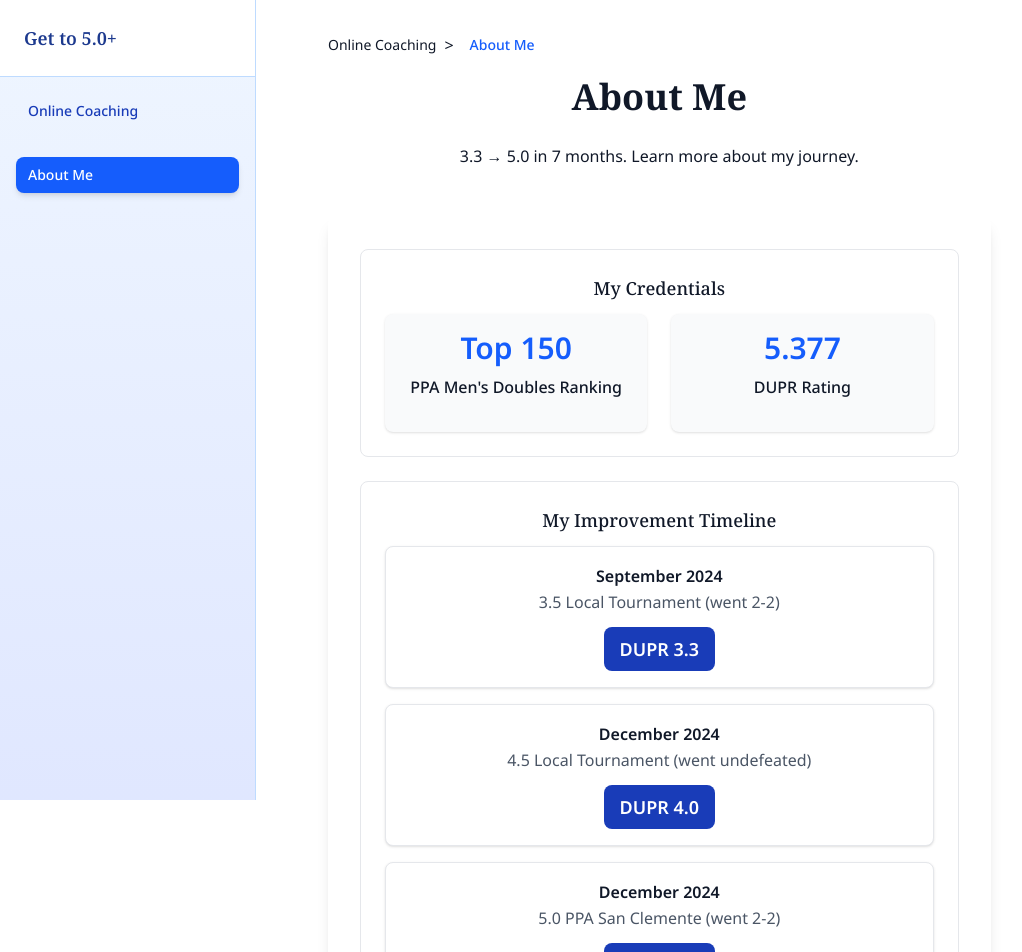
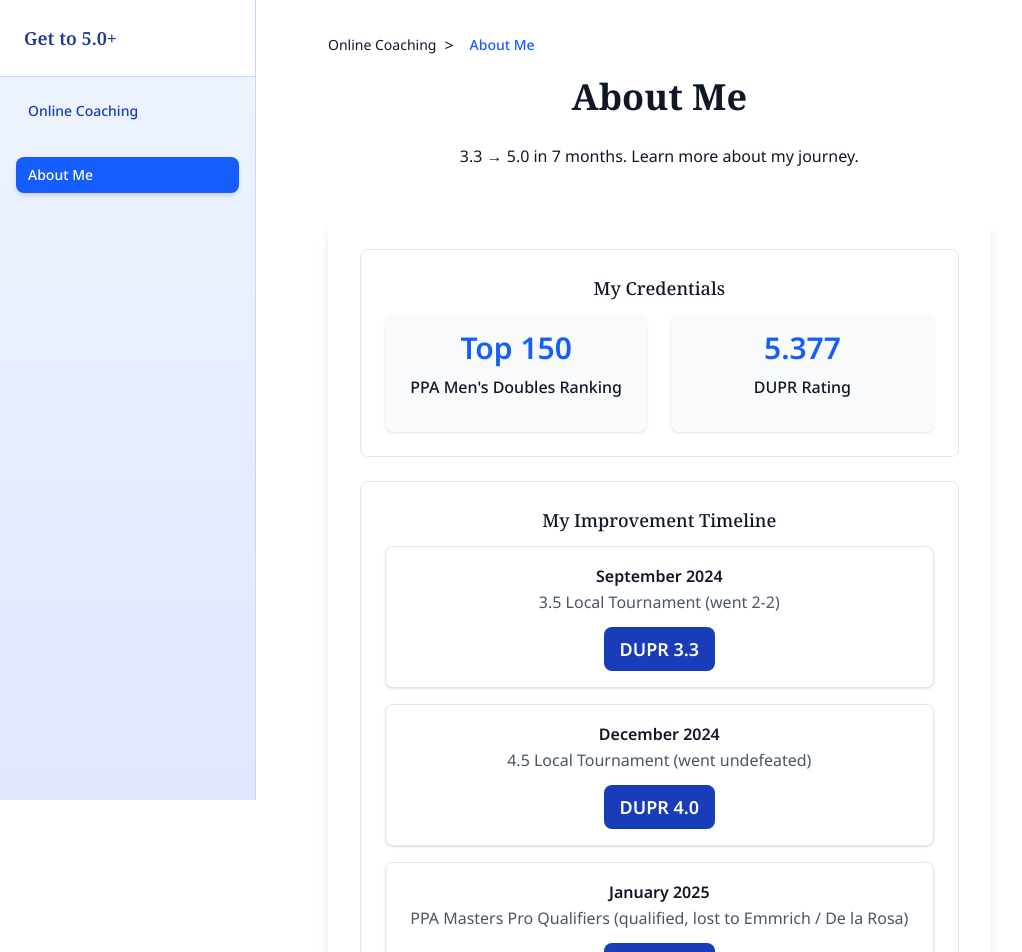
Before and after one commit to bertw2002/react-postgres-fullstack-template, a React (Vite) app: page /section/about in a window 1280 px wide. Shown: the top 952 px of the page, without its empty margins (0-1022 px from the left). Built offline with nearby package versions, Linux system fonts and the light colour scheme; a web font is replaced by a local one.

Commit message:
Update AboutMeSection.jsx

```diff
--- a/src/components/AboutMeSection.jsx
+++ b/src/components/AboutMeSection.jsx
@@ -34,14 +34,6 @@
               <div className="mb-3">
                 <div className="font-semibold text-gray-900">December 2024</div>
                 <div className="text-gray-600">4.5 Local Tournament (went undefeated)</div>
-              </div>
-              <div className="bg-blue-800 text-white px-4 py-2 rounded-lg inline-block font-bold text-lg">DUPR 4.0</div>
-            </div>
-
-            <div className="bg-white rounded-lg p-4 shadow-sm text-center border border-gray-200">
-              <div className="mb-3">
-                <div className="font-semibold text-gray-900">December 2024</div>
-                <div className="text-gray-600">5.0 PPA San Clemente (went 2-2)</div>
               </div>
               <div className="bg-blue-800 text-white px-4 py-2 rounded-lg inline-block font-bold text-lg">DUPR 4.0</div>
             </div>
```
